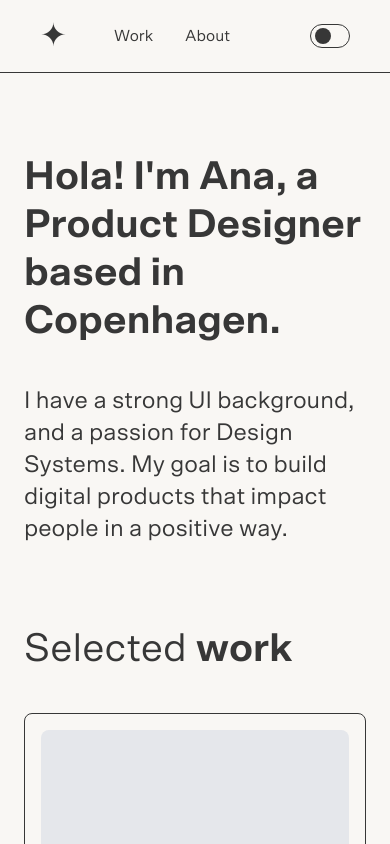
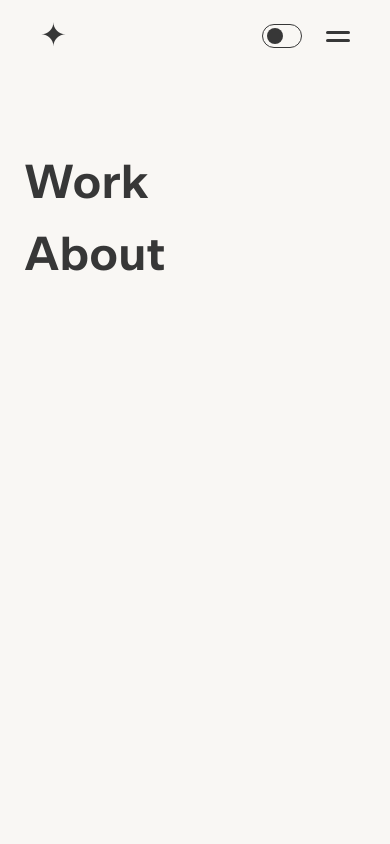
Before and after one commit to gonstoll/anitalaudado.com, a Next.js app: page / in a window 390 px wide. Shown: the top 844 px of the page. Built offline with nearby package versions, Linux system fonts and the light colour scheme.

Commit message:
feat: Mobile menu

```diff
--- a/components/Header.tsx
+++ b/components/Header.tsx
@@ -53,34 +53,69 @@ function useStickyHeader() {
   return {isVisible};
 }
 
+const links = [
+  {href: '/', title: 'Work'},
+  {href: '/about', title: 'About'},
+];
+
 export default function Header() {
+  const [isMenuOpen, setIsMenuOpen] = React.useState(false);
   const {theme, toggleTheme} = useTheme();
   const {isVisible} = useStickyHeader();
 
   const visibleClass = isVisible ? 'top-0' : 'top-0 -top-20';
+  const menuBtnClass = isMenuOpen
+    ? 'before:rotate-45 after:-rotate-45'
+    : 'before:-translate-y-1 after:translate-y-1';
+  const mobileMenuClass = isMenuOpen ? 'top-0' : '-top-full';
 
   return (
     <header
       className={`flex items-center justify-between py-4 px-10 border-b-1 border-black dark:border-white bg-white dark:bg-black sticky transition-top duration-500 ${visibleClass}`}
     >
-      <Link href="/" className="text-3-1/2xl text-black dark:text-white">
-        ✦
-      </Link>
       <div className="flex items-center">
-        <nav className="flex items-center gap-8">
-          <LinkButton href="/" title="Work" type="secondary" />
-          <LinkButton href="/about" title="About" type="secondary" />
+        <Link href="/" className="text-3-1/2xl text-black dark:text-white z-10">
+          ✦
+        </Link>
+      </div>
+      <div className="flex items-center z-10">
+        <nav className="hidden md:flex items-center gap-8">
+          {links.map(({href, title}) => (
+            <LinkButton key={href} href={href} title={title} type="secondary" />
+          ))}
         </nav>
-        <label className="flex items-center ml-20">
+        <label className="flex items-center md:ml-20">
           <input
             type="checkbox"
             className="sr-only peer"
             onClick={toggleTheme}
             defaultChecked={theme === 'dark'}
+            aria-label={theme === 'dark' ? 'Dark mode' : 'Light mode'}
           />
           <div className="cursor-pointer w-10 h-6 relative border rounded-2xl border-solid border-black dark:border-white after:absolute after:top-1/2 after:left-1 after:-translate-y-1/2 after:w-4 after:h-4 after:rounded-full after:bg-black dark:after:bg-white peer-checked:after:translate-x-5 peer-checked:after:left-auto after:transition-transform after:duration-500" />
         </label>
+
+        <button
+          onClick={() => setIsMenuOpen(!isMenuOpen)}
+          className={`md:hidden ml-6 h-6 w-6 flex items-center before:bg-black after:bg-black before:rounded-sm after:rounded-sm dark:before:bg-white dark:after:bg-white before:w-6 after:w-6 before:h-3/16 after:h-3/16 before:absolute after:absolute  before:transition-toggle after:transition-toggle before:duration-500 after:duration-500 ${menuBtnClass}`}
+        />
       </div>
+
+      <nav
+        className={`md:hidden w-full max-h-full fixed top-0 bottom-0 left-0 right-0 bg-white dark:bg-black transition-top duration-500 ${mobileMenuClass}`}
+      >
+        <div className="flex flex-col mt-40 px-6">
+          {links.map(({href, title}) => (
+            <Link
+              key={href}
+              href={href}
+              className="font-bold text-5xl mb-6 text-black dark:text-white"
+            >
+              {title}
+            </Link>
+          ))}
+        </div>
+      </nav>
     </header>
   );
 }
--- a/tailwind.config.js
+++ b/tailwind.config.js
@@ -15,6 +15,7 @@ module.exports = {
         '6-1/2xl': ['4rem', {lineHeight: '1'}], // 64px
       },
       spacing: {
+        '3/16': '0.1875rem', // 3px
         15: '3.75rem', // 60px
         30: '7.5rem', // 120px
         68: '17rem', // 272px
@@ -42,7 +43,11 @@ module.exports = {
       },
       transitionProperty: {
         top: `top, ${transitionProperty.colors}`,
+        toggle: `${transitionProperty.transform}, ${transitionProperty.colors}`,
       },
+      rotate: {
+        360: '360deg',
+      }
     },
   },
   plugins: [],
```
